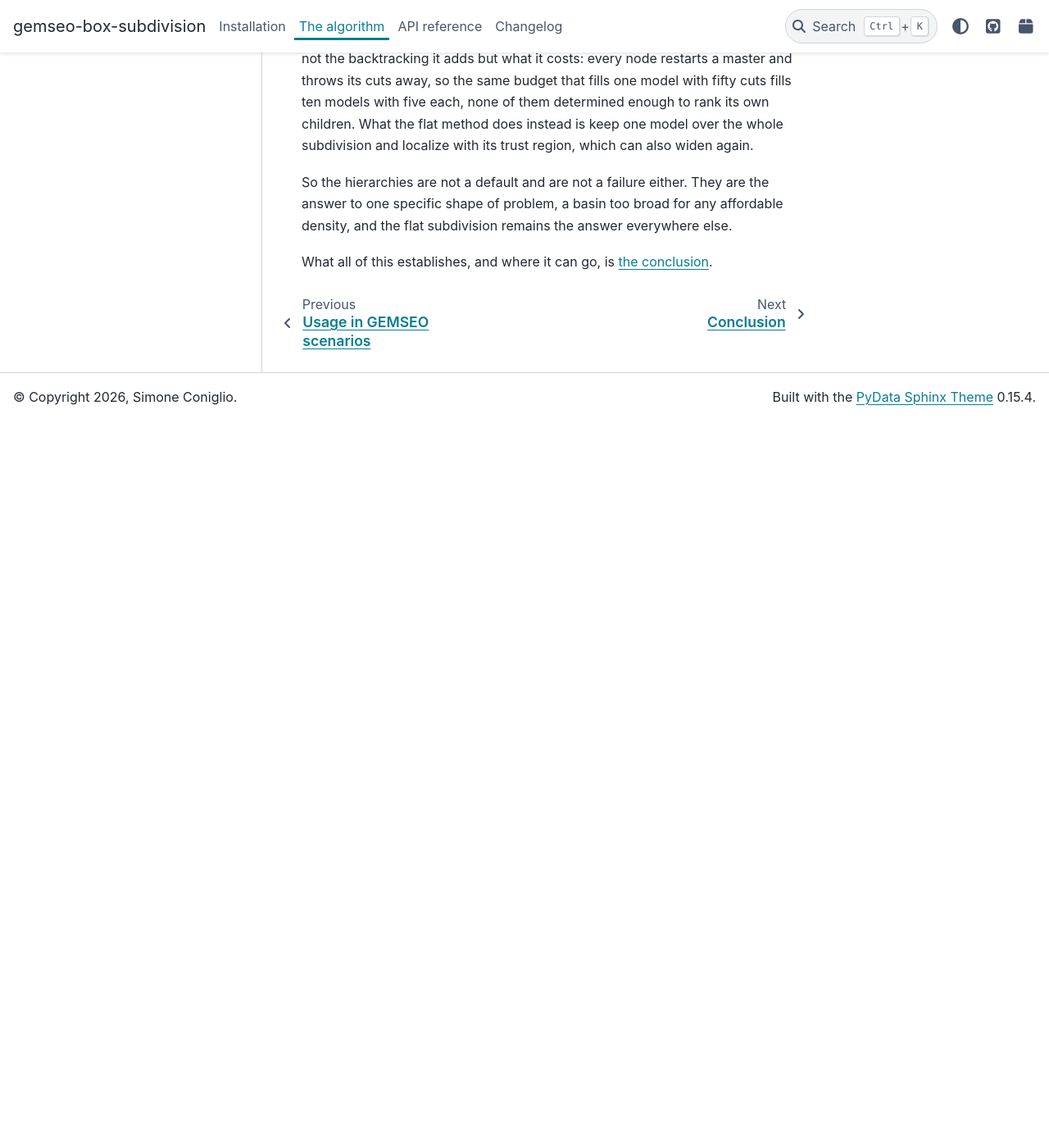
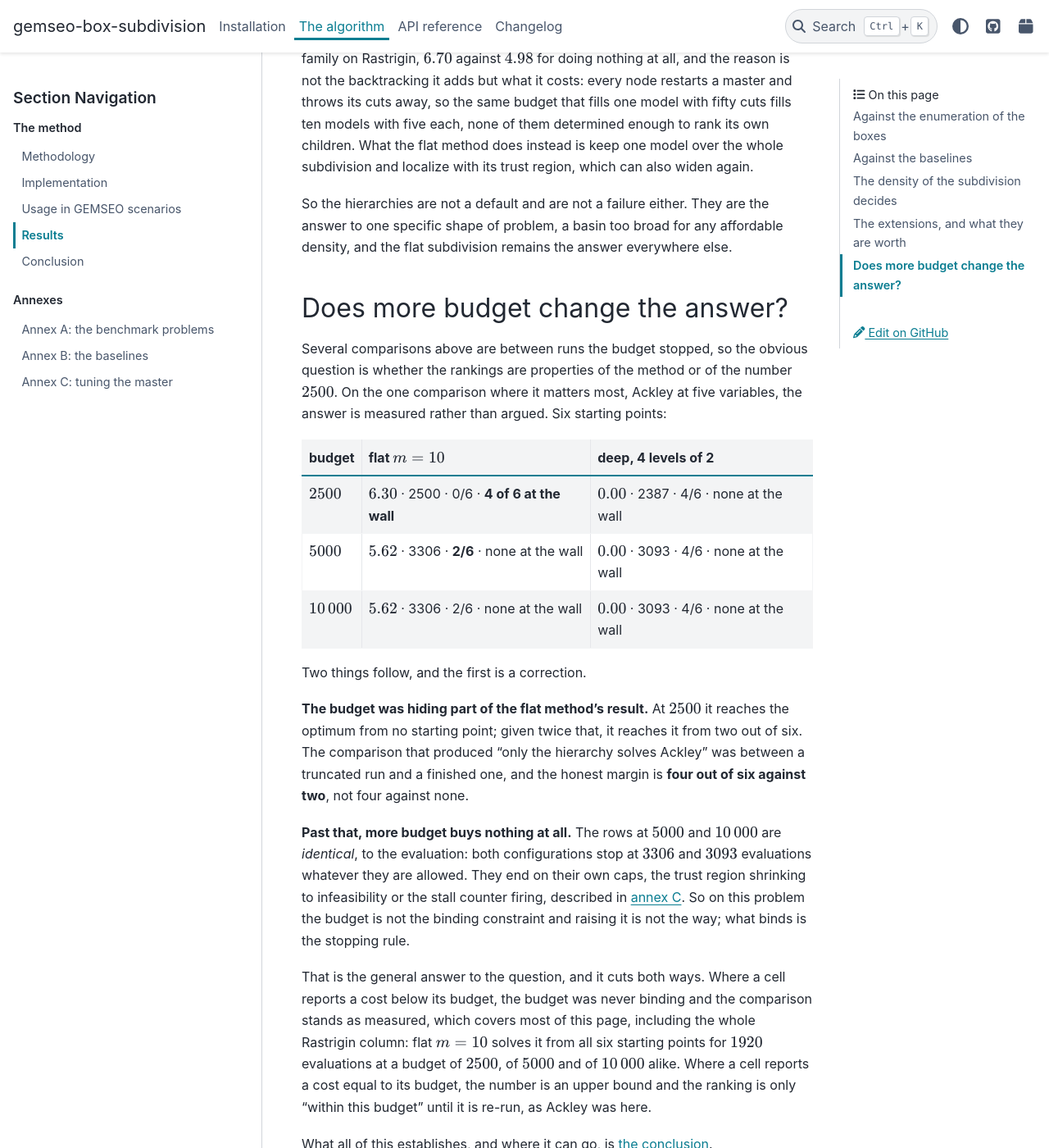
Before and after one commit to SimoneConiglio/Optimization-algorithms, a Sphinx documentation site: the page built from docs/algorithm/benchmark.md, in a window 1280 px wide and 1400 px high, scrolled down 7596 px. Shown: the whole window at 82% size. Built offline with Sphinx 7.4.7 and the PyData theme 0.15.4, drawn with Linux system fonts in a browser that asks for light colours; before the commit the page ends 8109 px from its top, so only the background shows below that; some of the changed text lies outside the part shown.

Commit message:
Measure whether the budget was deciding the comparisons
On Ackley at five variables it was, in part: the flat subdivision reaches the
optimum from no starting point within 2500 evaluations and from two out of six
within 5000, so the margin against the deep hierarchy is four against two rather
than four against none.

Past that the budget stops mattering entirely. The rows at 5000 and at 10000 are
identical to the evaluation, both configurations ending at the same cost whatever
they are allowed, because what binds them is the trust region shrinking to
infeasibility or the stall counter firing. So raising the budget is not the way
on this problem, and the comparisons whose cells end below their budget, which is
most of this page, stand as measured.

```diff
--- a/docs/algorithm/benchmark.md
+++ b/docs/algorithm/benchmark.md
@@ -243,11 +243,12 @@ first.
 
 The deep hierarchy **solves Ackley** at five variables, from four starting
 points out of six, and it ends on its own criterion at $2387$ evaluations rather
-than on the budget. The flat subdivision at the same density does not, returning
-$6.30$ — but four of its six runs were **stopped by the budget**, so what is
-established is that the hierarchy gets there within $2500$ evaluations and the
-flat method does not, not that the flat method cannot. The comparison at larger
-budgets is below.
+than on the budget. The flat subdivision at the same density returns $6.30$ here,
+but four of its six runs were **stopped by the budget**, so this row understates
+it: given twice the budget it reaches the optimum from two starting points out of
+six, and no further with more. The margin is four out of six against two, which
+is [measured below](#does-more-budget-change-the-answer) rather than read off
+this table.
 
 On Styblinski-Tang every configuration solves the problem, so that panel is about
 cost alone, and the flat coarse subdivision wins outright, $486$ evaluations
@@ -268,4 +269,41 @@ So the hierarchies are not a default and are not a failure either. They are the
 answer to one specific shape of problem, a basin too broad for any affordable
 density, and the flat subdivision remains the answer everywhere else.
 
+## Does more budget change the answer?
+
+Several comparisons above are between runs the budget stopped, so the obvious
+question is whether the rankings are properties of the method or of the number
+$2500$. On the one comparison where it matters most, Ackley at five variables,
+the answer is measured rather than argued. Six starting points:
+
+| budget | flat $m=10$ | deep, 4 levels of 2 |
+|--------|-------------|---------------------|
+| $2500$ | $6.30$ · 2500 · 0/6 · **4 of 6 at the wall** | $0.00$ · 2387 · 4/6 · none at the wall |
+| $5000$ | $5.62$ · 3306 · **2/6** · none at the wall | $0.00$ · 3093 · 4/6 · none at the wall |
+| $10\,000$ | $5.62$ · 3306 · 2/6 · none at the wall | $0.00$ · 3093 · 4/6 · none at the wall |
+
+Two things follow, and the first is a correction.
+
+**The budget was hiding part of the flat method's result.** At $2500$ it reaches
+the optimum from no starting point; given twice that, it reaches it from two out
+of six. The comparison that produced "only the hierarchy solves Ackley" was
+between a truncated run and a finished one, and the honest margin is **four out
+of six against two**, not four against none.
+
+**Past that, more budget buys nothing at all.** The rows at $5000$ and
+$10\,000$ are *identical*, to the evaluation: both configurations stop at $3306$
+and $3093$ evaluations whatever they are allowed. They end on their own caps, the
+trust region shrinking to infeasibility or the stall counter firing, described in
+[annex C](tuning.md#the-two-caps-that-end-a-run). So on this problem the budget
+is not the binding constraint and raising it is not the way; what binds is the
+stopping rule.
+
+That is the general answer to the question, and it cuts both ways. Where a cell
+reports a cost below its budget, the budget was never binding and the comparison
+stands as measured, which covers most of this page, including the whole Rastrigin
+column: flat $m=10$ solves it from all six starting points for $1920$ evaluations
+at a budget of $2500$, of $5000$ and of $10\,000$ alike. Where a cell reports a
+cost equal to its budget, the number is an upper bound and the ranking is only
+"within this budget" until it is re-run, as Ackley was here.
+
 What all of this establishes, and where it can go, is [the conclusion](conclusion.md).
```
Also changed, not shown: docs/algorithm/conclusion.md (+12 -2 lines), docs/algorithm/methodology.md (+3 -3 lines).
